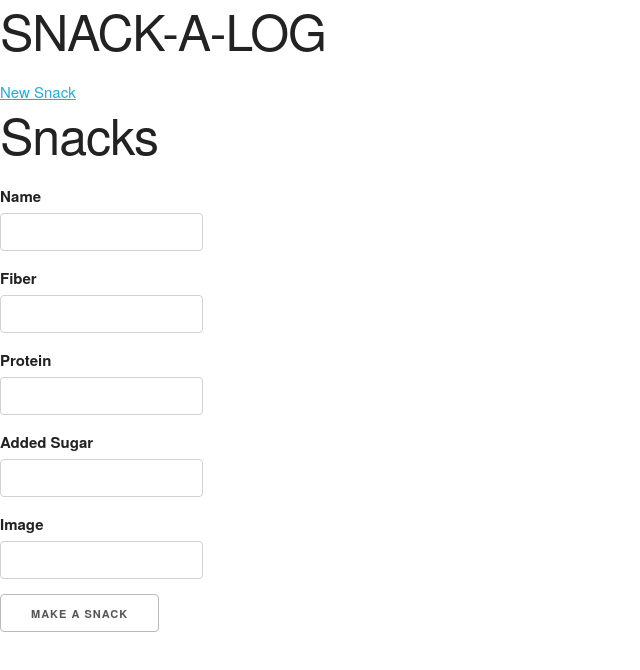
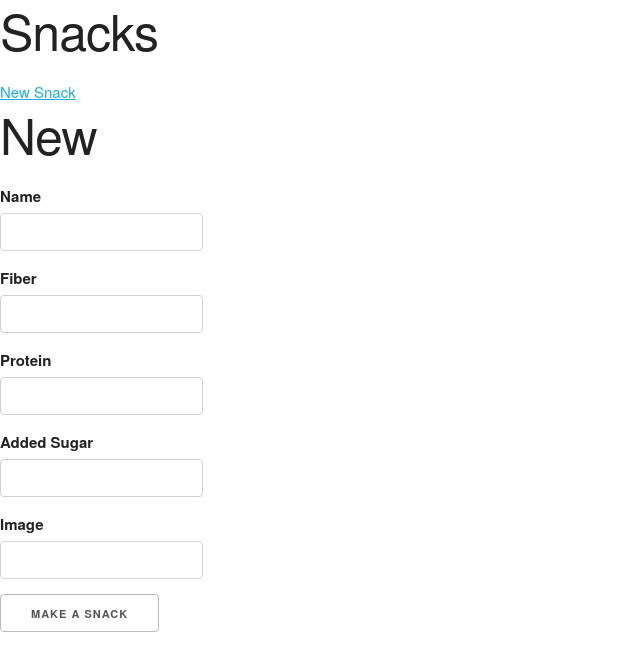
Before and after one commit to Tetracell/dan-tom-snackalog, a React (Create React App) app in the folder front-end/: page /snacks/new in a window 1280 px wide. Shown: the top 670 px of the page, without its empty margins (0-640 px from the left). Built offline with nearby package versions, Linux system fonts and the light colour scheme; no server answers.

Commit message:
Modified wording for tests

```diff
--- a/front-end/src/Components/NavBar.js
+++ b/front-end/src/Components/NavBar.js
@@ -3,9 +3,9 @@ import { Link } from "react-router-dom";
 
 export const NavBar = () => {
   return (
-    <div>
-      <h1>SNACK-A-LOG</h1>
+    <>
+      <h1>Snacks</h1>
       <Link to="/snacks/new">New Snack</Link>
-    </div>
+    </>
   );
 };
--- a/front-end/src/Components/NewSnack.js
+++ b/front-end/src/Components/NewSnack.js
@@ -37,7 +37,7 @@ export const NewSnack = ({ API }) => {
 
   return (
     <div>
-      <h1>Snacks</h1>
+      <h1>New</h1>
       <form onSubmit={handleSubmit}>
         <label htmlFor="name">Name</label>
         <input
--- a/front-end/src/Components/ShowSnack.js
+++ b/front-end/src/Components/ShowSnack.js
@@ -29,7 +29,6 @@ export const ShowSnack = ({ API }) => {
 
   return (
     <div>
-      <h1>Snacks</h1>
       <SnackItem snack={snack} />
       <Link to="/snacks">
         <button>Back</button>
```
